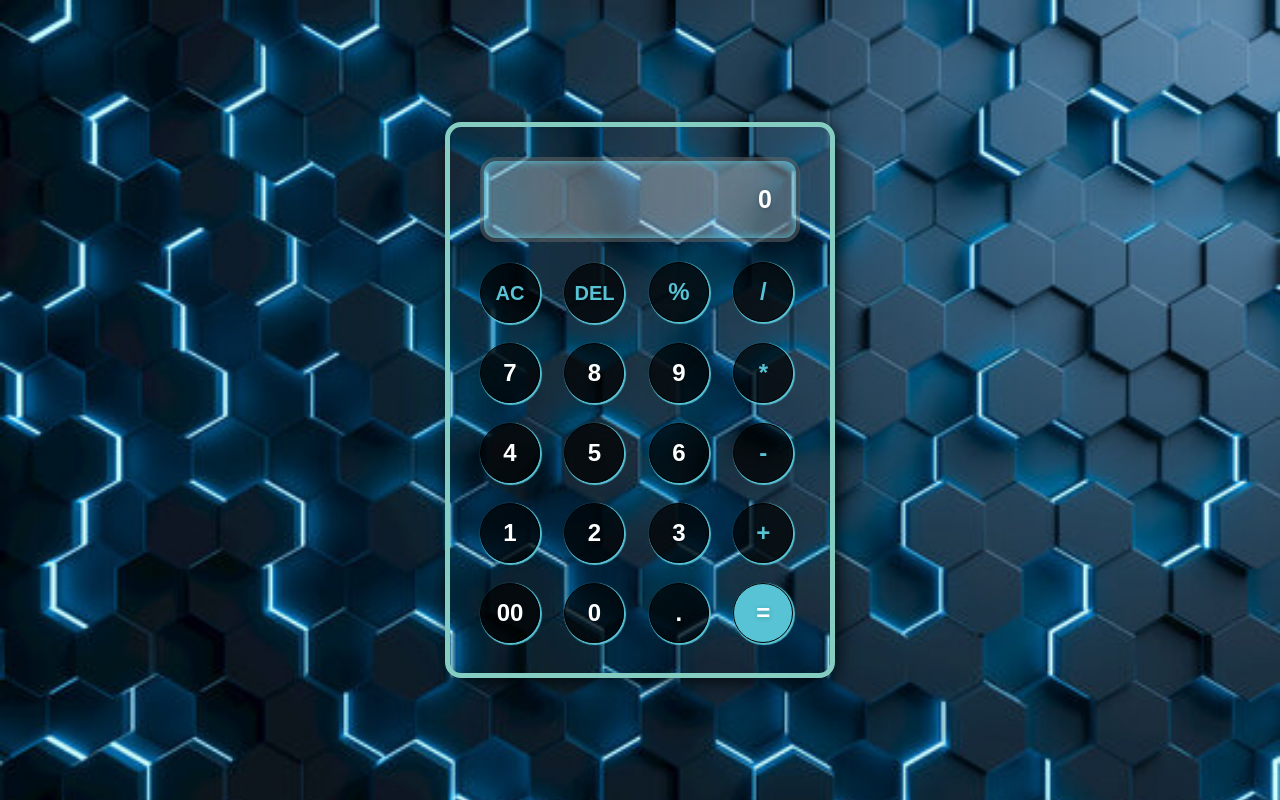
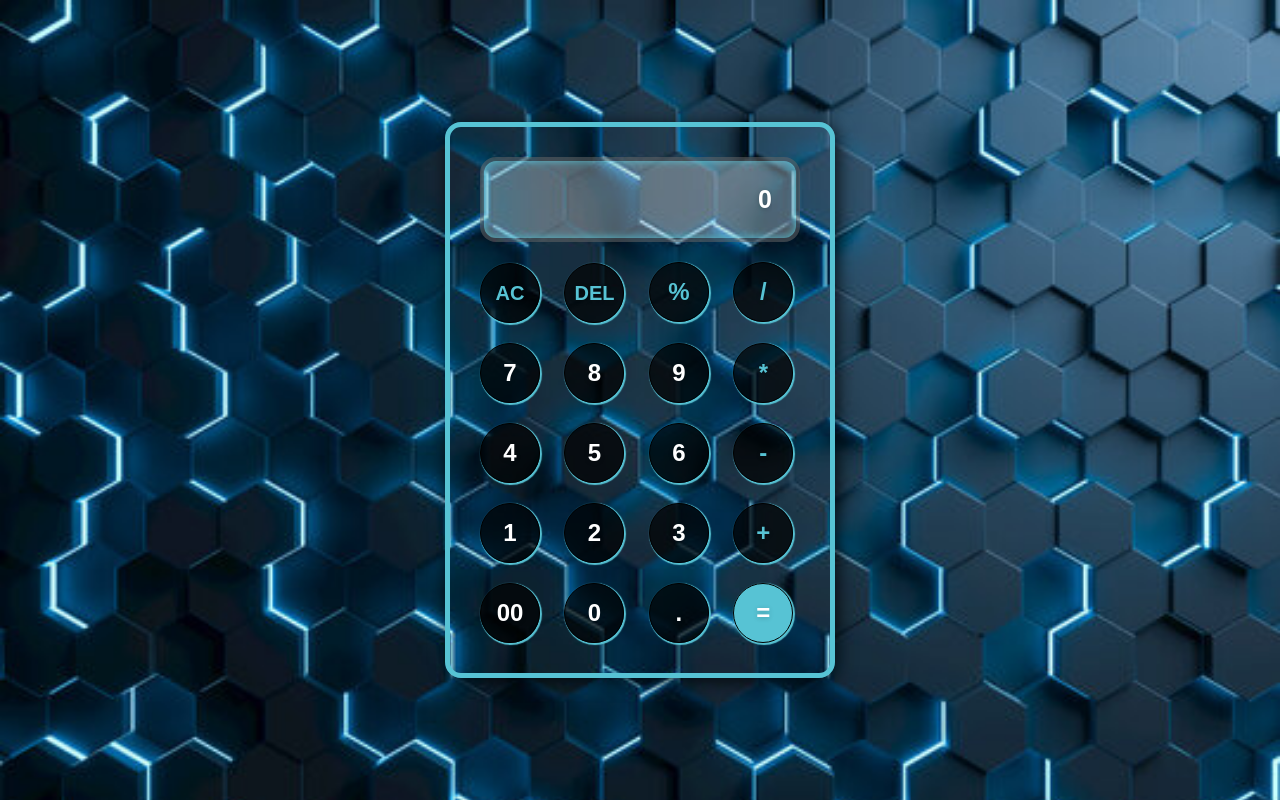
Before and after one commit to Ayeshasana12/task-2, a plain HTML site: page index.html in a window 1280 px wide. Drawn offline with Linux system fonts and the light colour scheme.

Commit message:
today work completely

```diff
--- a/index.css
+++ b/index.css
@@ -22,7 +22,7 @@ body {
     border: 2px solid #000;
     border-radius: 16px;
     box-shadow: 3px 3px 18px rgba(0, 0, 0, 0.8);
-    border: 5px solid#84cdc0;
+    border: 5px solid #57c3d4;
 }
 
 input {
```
